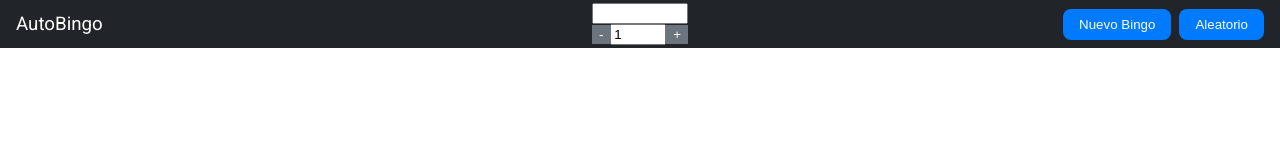
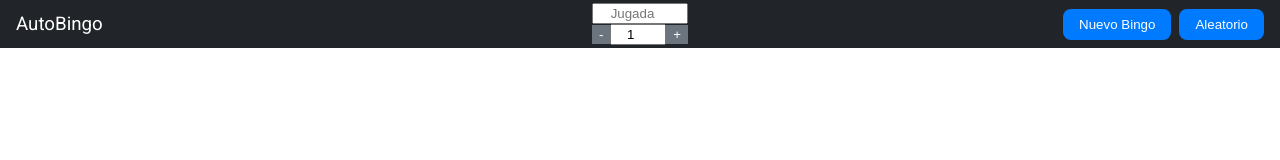
Before and after one commit to JIVitian/React-Auto-Bingo, a React (Create React App) app: page / in a window 1280 px wide. Shown: the top 160 px of the page. Built offline with nearby package versions, Linux system fonts and the light colour scheme.

Commit message:
Adding Buttons styles

```diff
--- a/src/components/AutoBingo.tsx
+++ b/src/components/AutoBingo.tsx
@@ -87,7 +87,10 @@ const AutoBingo = () => {
       <Navbar>
         <h3>AutoBingo</h3>
         <section className='navbar-inputs'>
-          <BallInput callback={val => handleBallChange(val, round)} />
+          <BallInput
+            callback={val => handleBallChange(val, round)}
+            placeholder='Jugada'
+          />
           <div>
             <RoundCounter
               round={round}
--- a/src/components/BallInput.tsx
+++ b/src/components/BallInput.tsx
@@ -1,6 +1,7 @@
 import { ChangeEvent, KeyboardEvent, useState, FC, useEffect } from 'react';
 import { BingoNumber } from '../types/Bingo';
 import { MIN_COLUMN_VALUE, MAX_COLUMN_VALUE } from './constants/bingo-props';
+import StyledBallInput from './styled/StyledBallInput';
 
 interface Props {
   initialValue?: BingoNumber;
@@ -9,6 +10,7 @@ interface Props {
   max?: number;
   saveOnEnter?: boolean;
   name?: string;
+  placeholder?: string;
 }
 
 const BallInput: FC<Props> = ({
@@ -18,6 +20,7 @@ const BallInput: FC<Props> = ({
   max = MAX_COLUMN_VALUE,
   saveOnEnter = true,
   name,
+  placeholder,
 }) => {
   const [value, setValue] = useState(initialValue);
 
@@ -49,7 +52,7 @@ const BallInput: FC<Props> = ({
   useEffect(() => setValue(initialValue), [initialValue]);
 
   return (
-    <input
+    <StyledBallInput
       type="number"
       value={value}
       min={min}
@@ -57,6 +60,7 @@ const BallInput: FC<Props> = ({
       onKeyDown={handleKeyDown}
       onChange={handleChange}
       name={name}
+      placeholder={placeholder}
     />
   );
 };
--- a/src/components/RoundCounter.tsx
+++ b/src/components/RoundCounter.tsx
@@ -1,5 +1,6 @@
 import { FC, memo } from 'react';
 import RoundContainer from './styled/Bingo/RoundContainer';
+import StyledBallInput from './styled/StyledBallInput';
 
 interface Props {
   round: number;
@@ -23,7 +24,7 @@ const RoundCounter: FC<Props> = ({ round, setRound }) => {
       >
         -
       </button>
-      <input
+      <StyledBallInput
         type="number"
         min="1"
         max="10"
--- a/src/components/styled/Navbar.tsx
+++ b/src/components/styled/Navbar.ts
@@ -43,6 +43,16 @@ const Navbar = styled.nav`
         background-color: ${styles.primaryColorDark};
         transition: all 0.2s ease-in-out;
       }
+
+      &:focus {
+        outline: none;
+        &:active {
+          outline: none;
+          &::selection {
+            background: none;
+          }
+        }
+      }
     }
   }
 `;
--- /dev/null
+++ b/src/components/styled/StyledBallInput.ts
@@ -0,0 +1,11 @@
+import styled from 'styled-components';
+
+const StyledBallInput = styled.input`
+  text-align: center;
+
+  &::placeholder {
+    text-align: center;
+  }
+`;
+
+export default StyledBallInput;
```
Also changed, not shown: src/components/styled/Grid.ts (renamed from src/components/styled/Grid.tsx), src/components/styled/Main.ts (renamed from src/components/styled/Main.tsx), src/components/styled/Theme.ts (renamed from src/components/styled/Theme.tsx).
